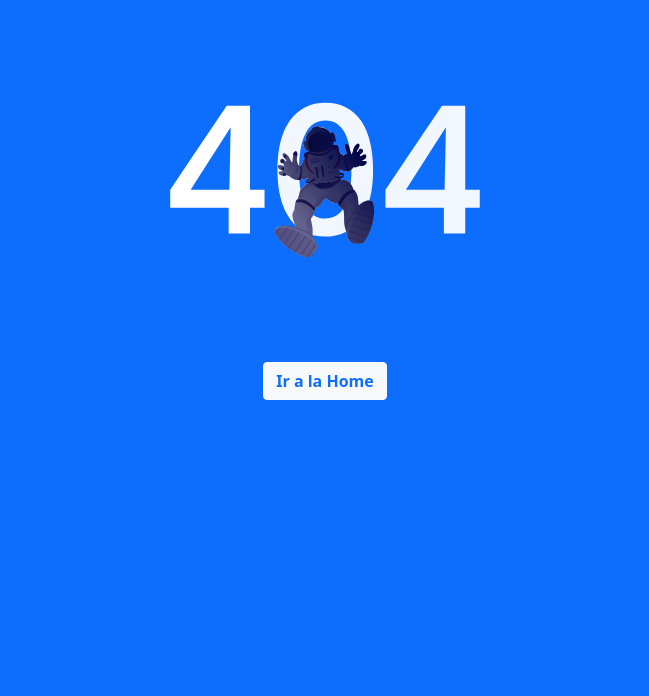
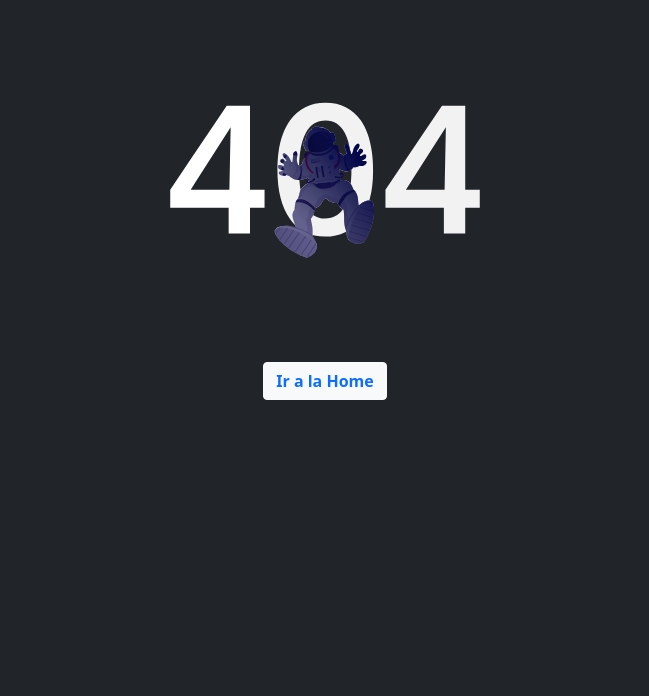
Before and after one commit to cristianvaquero/sapa-tienda, a plain HTML site: page vistas/404.html in a window 1280 px wide. Shown: the part 104-800 px from the top of the page, without its empty margins (315-964 px from the left). Drawn offline with nearby package versions, Linux system fonts and the light colour scheme.

Commit message:
Octavo commit: Cambie el color del 404

```diff
--- a/vistas/404.html
+++ b/vistas/404.html
@@ -18,7 +18,7 @@
   <body>
 
     <!-- 404 Not found -->
-    <div class="bg-primary vh-100 vw-100">
+    <div class="bg-dark vh-100 vw-100">
     <div class="container">
         <h2 class="text-center text-light pt-5">Parece que estas perdido en el espacio.</h2>
         <div class="row">
```
